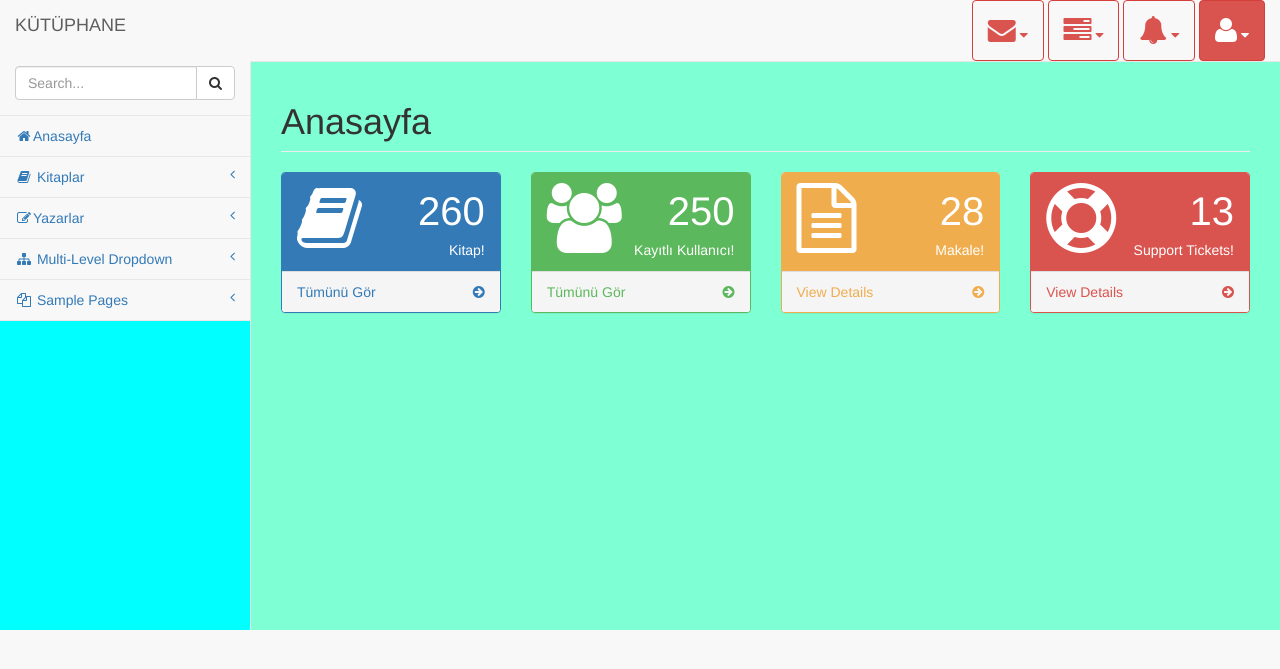
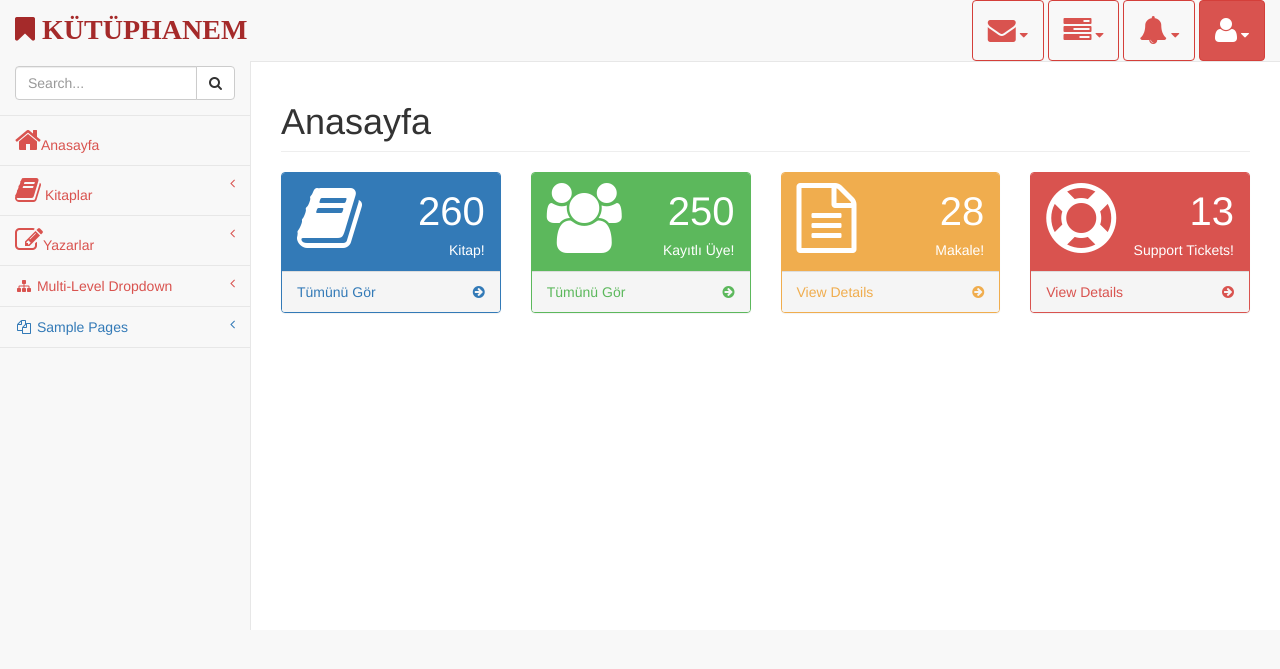
Before and after one commit to hediyeozturk/KutuphaneOtomasyon, an ASP.NET MVC app: page / in a window 1280 px wide. Shown: the top 669 px of the page. Run offline with ASP.NET Core 8 and stand-ins for ASP.NET MVC 5, Linux system fonts and the light colour scheme; the project's own start-up code is not run, and a stand-in starts its controllers and pages; some libraries are stand-ins or nearby versions.

Commit message:
layout++

```diff
--- a/Kutuphane.MVC/Views/Home/Index.cshtml
+++ b/Kutuphane.MVC/Views/Home/Index.cshtml
@@ -43,7 +43,7 @@
                         </div>
                         <div class="col-xs-9 text-right">
                             <div class="huge">250</div>
-                            <div>Kayıtlı Kullanıcı!</div>
+                            <div>Kayıtlı Üye!</div>
                         </div>
                     </div>
                 </div>
--- a/Kutuphane.MVC/Views/Shared/_LayoutPage.cshtml
+++ b/Kutuphane.MVC/Views/Shared/_LayoutPage.cshtml
@@ -10,21 +10,21 @@
     <link href="~/vendor/metisMenu/metisMenu.min.css" rel="stylesheet">
     <link href="~/dist/css/sb-admin-2.css" rel="stylesheet">
     <link href="~/vendor/morrisjs/morris.css" rel="stylesheet">
-    <link href="~/vendor/font-awesome/css/font-awesome.min.css" rel="stylesheet" type="text/css">
+    <link href="~/vendor/font-awesome/css/font-awesome.css" rel="stylesheet" />
     <title>@ViewBag.Title</title>
 </head>
 <body>
     <div id="wrapper">
         <!-- Navigation -->
         <nav class="navbar navbar-default navbar-static-top" role="navigation" style="margin-bottom: 0">
-            <div class="navbar-header">
+            <div class="navbar-header ">
                 <button type="button" class="navbar-toggle" data-toggle="collapse" data-target=".navbar-collapse">
                     <span class="sr-only">Menu</span>
                     <span class="icon-bar"></span>
                     <span class="icon-bar"></span>
                     <span class="icon-bar"></span>
                 </button>
-                <a class="navbar-brand" href="index.html">KÜTÜPHANE</a>
+                <a class="navbar-brand fa fa-bookmark fa-2x" href="index.html" style="color:brown"><b>  KÜTÜPHANEM</b></a>
             </div>
             <ul class="nav navbar-top-links navbar-right">
                 <li class="dropdown">
@@ -178,35 +178,35 @@
                             <!-- /input-group -->
                         </li>
                         <li>
-                            <a href="#"><i class="fa fa-home fa-fw"></i>Anasayfa</a>
+                            <a class="btn-outline btn-danger" href="#"><i class="fa fa-home fa-2x"></i>Anasayfa</a>
                         </li>
                         <li>
-                            <a href="#"><i class="fa fa-book fa-fw"></i> Kitaplar <span class="fa arrow"></span></a>
+                            <a href="#" class="btn-outline btn-danger" ><i class="fa fa-book fa-2x"></i> Kitaplar <span class="fa arrow"></span></a>
                             <ul class="nav nav-second-level">
                                 <li>
-                                    <a href="#">Edebiyat<span class="fa arrow"></span></a>
+                                    <a href="#" class="btn-outline btn-danger" >Edebiyat<span class="fa arrow"></span></a>
                                 </li>
                                 <li>
-                                    <a href="#">Bilim Kurgu<span class="fa arrow"></span></a>
+                                    <a href="#" class="btn-outline btn-danger" >Bilim Kurgu<span class="fa arrow"></span></a>
                                 </li>
                                 <li>
-                                    <a href="#">Eğitim Başvuru<span class="fa arrow"></span></a>
+                                    <a href="#" class="btn-outline btn-danger" >Eğitim Başvuru<span class="fa arrow"></span></a>
                                 </li>
                             </ul>
                         </li>
                         <li>
-                            <a href="#"><i class="fa fa-edit fa-fw"></i>Yazarlar<span class="fa arrow"></span></a>
+                            <a href="#" class="btn-outline btn-danger" ><i class="fa fa-edit fa-2x"></i>Yazarlar<span class="fa arrow"></span></a>
                             <ul class="nav nav-second-level">
                                 <li>
-                                    <a href="#">Türk Yazarlar<span class="fa arrow"></span></a>
+                                    <a href="#" class="btn-outline btn-danger" >Türk Yazarlar<span class="fa arrow"></span></a>
                                 </li>
                                 <li>
-                                    <a href="#">Yabancı Yazarlar<span class="fa arrow"></span></a>
+                                    <a href="#" class="btn-outline btn-danger" >Yabancı Yazarlar<span class="fa arrow"></span></a>
                                 </li>
                             </ul>
                         </li>
                         <li>
-                            <a href="#"><i class="fa fa-sitemap fa-fw"></i> Multi-Level Dropdown<span class="fa arrow"></span></a>
+                            <a href="#" class="btn-outline btn-danger" ><i class="fa fa-sitemap fa-fw"></i> Multi-Level Dropdown<span class="fa arrow"></span></a>
                             <ul class="nav nav-second-level">
                                 <li>
                                     <a href="#">Second Level Item</a>
@@ -253,7 +253,7 @@
             </div>
             <!-- /.navbar-static-side -->
         </nav>
-        <div id="page-wrapper">
+        <div id="page-wrapper" >
 
             @RenderBody()
         </div>
--- a/Kutuphane.MVC/dist/css/sb-admin-2.css
+++ b/Kutuphane.MVC/dist/css/sb-admin-2.css
@@ -8,12 +8,11 @@ body {
 }
 #wrapper {
   width: 100%;
-  background-color:aqua;
 }
 #page-wrapper {
   padding: 0 15px;
   min-height: 568px;
-  background-color:aquamarine;
+  background-color: white;
 }
 @media (min-width: 768px) {
   #page-wrapper {
```
